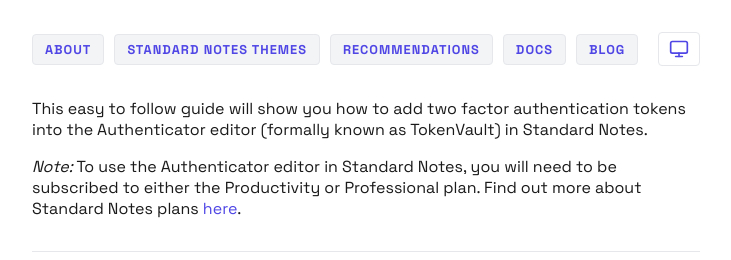
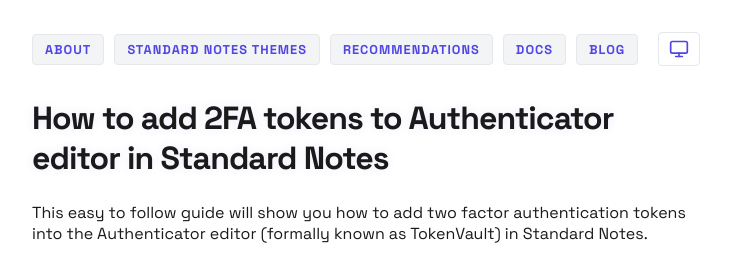
Before and after one commit to PASSK3YS/PASSK3YS.github.io, a Jekyll site: the page built from _docs/how-to-add-2fa-tokens-to-sn-authenticator-editor.md, in a window 1280 px wide and 900 px high, cut to the strip 0-260 px from the top of the window. Shown: the whole strip, without its empty margins (274-1005 px from the left). Built offline with Jekyll 4.4.1, drawn with Linux system fonts in a browser that asks for light colours.

Commit message:
chore: edit sn doc

```diff
--- a/_docs/how-to-add-2fa-tokens-to-sn-authenticator-editor.md
+++ b/_docs/how-to-add-2fa-tokens-to-sn-authenticator-editor.md
@@ -4,6 +4,8 @@
 description: An easy to follow guide on how to add 2FA tokens into the Authenticator editor (formally known as TokenVault) in Standard Notes.
 category: Standard Notes
 ---
+
+# How to add 2FA tokens to Authenticator editor in Standard Notes
 
 This easy to follow guide will show you how to add two factor authentication tokens into the Authenticator editor (formally known as TokenVault) in Standard Notes.
 
```
